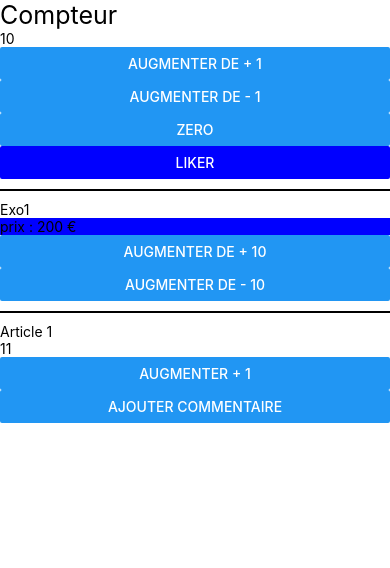
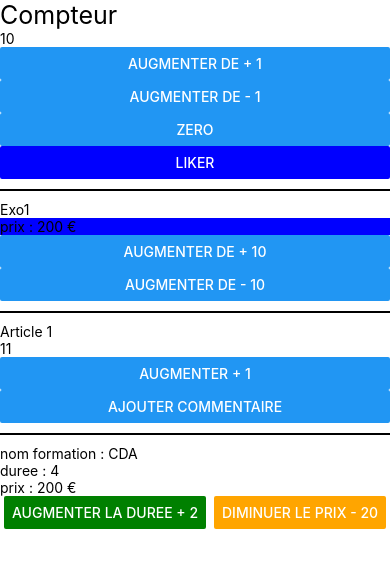
Before and after one commit to webdevproformation/react-native-d-2023, a React Native app in the folder jour4-communication/: screen / in a window 390 px wide. Shown: the top 568 px of the page. Built offline with nearby package versions, Linux system fonts and the light colour scheme.

Commit message:
correction

```diff
--- a/jour4-communication/App.js
+++ b/jour4-communication/App.js
@@ -1,18 +1,23 @@
 import { StatusBar } from 'expo-status-bar';
-import { StyleSheet, Text, View , StatusBar as S } from 'react-native';
+import { StyleSheet, Text, View , StatusBar as S  , ScrollView} from 'react-native';
 import Compteur from './composants/Compteur';
 import Separateur from './composants/Separateur';
 import Exo1 from './composants/Exo1';
 import Article from './composants/Article';
+import Exo2 from './composants/Exo2';
 
 export default function App() {
   return (
     <View style={styles.container}>
-      <Compteur />
-      <Separateur />
-      <Exo1 />
-      <Separateur />
-      <Article />
+      <ScrollView>
+        <Compteur />
+        <Separateur />
+        <Exo1 />
+        <Separateur />
+        <Article />
+        <Separateur />
+        <Exo2 />
+      </ScrollView>
       <StatusBar style="auto" />
     </View>
   );
--- /dev/null
+++ b/jour4-communication/composants/Exo2.jsx
@@ -0,0 +1,33 @@
+import { StyleSheet, Text, View , Button } from 'react-native'
+import React , {cloneElement, useState} from 'react'
+
+export default function Exo2() {
+    const [formation, setFormation] = useState({
+        nom : "CDA",
+        duree : 4 ,
+        prix : 200
+    })
+    function augmenterDuree(){
+        const cloneFormation = {...formation}
+        cloneFormation.duree += 2
+        setFormation(cloneFormation)
+    }
+    function diminuerPrix(){
+        const cloneFormation = {...formation}
+        cloneFormation.prix -= 20
+        setFormation(cloneFormation)
+    }
+  return (
+    <View>
+      <Text>nom formation : {formation.nom}</Text>
+      <Text>duree : {formation.duree}</Text>
+      <Text>prix : {formation.prix} €</Text>
+      <View style={{ flexDirection : "row" , justifyContent: "space-around" }}>
+        <Button title={'augmenter la duree + 2'} onPress={augmenterDuree} color={'green'}/>
+        <Button title={'diminuer le prix - 20'} onPress={diminuerPrix} color={'orange'}/>
+      </View>
+    </View>
+  )
+}
+
+const styles = StyleSheet.create({})
```
